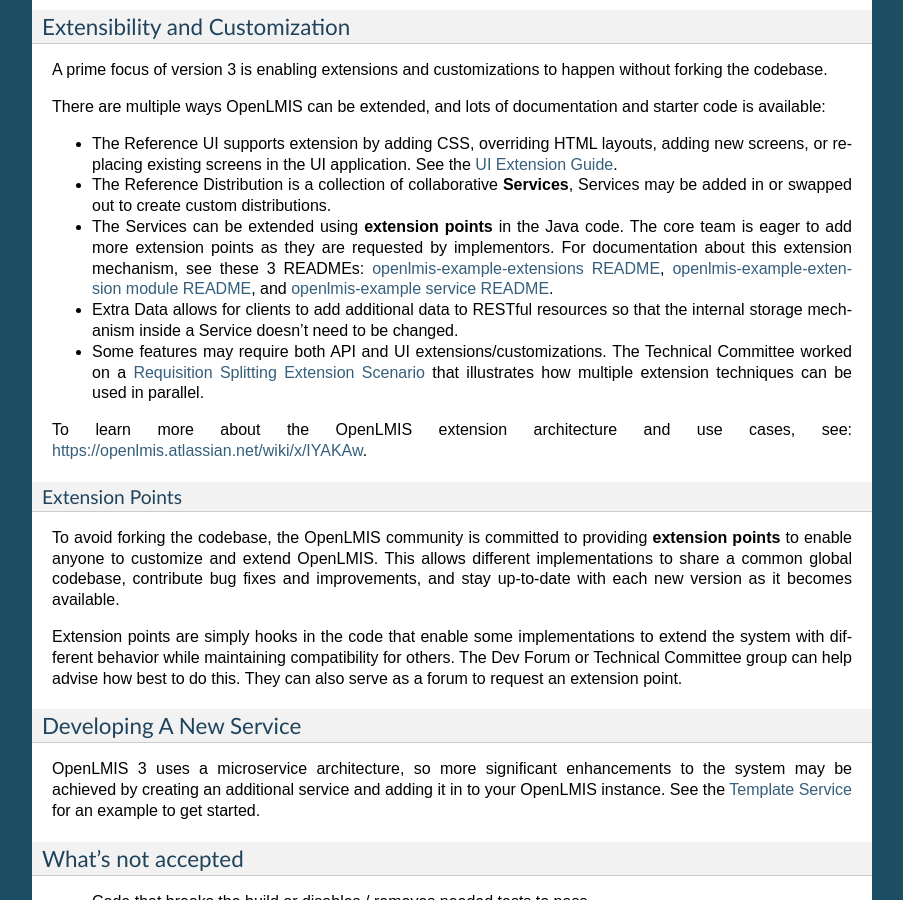
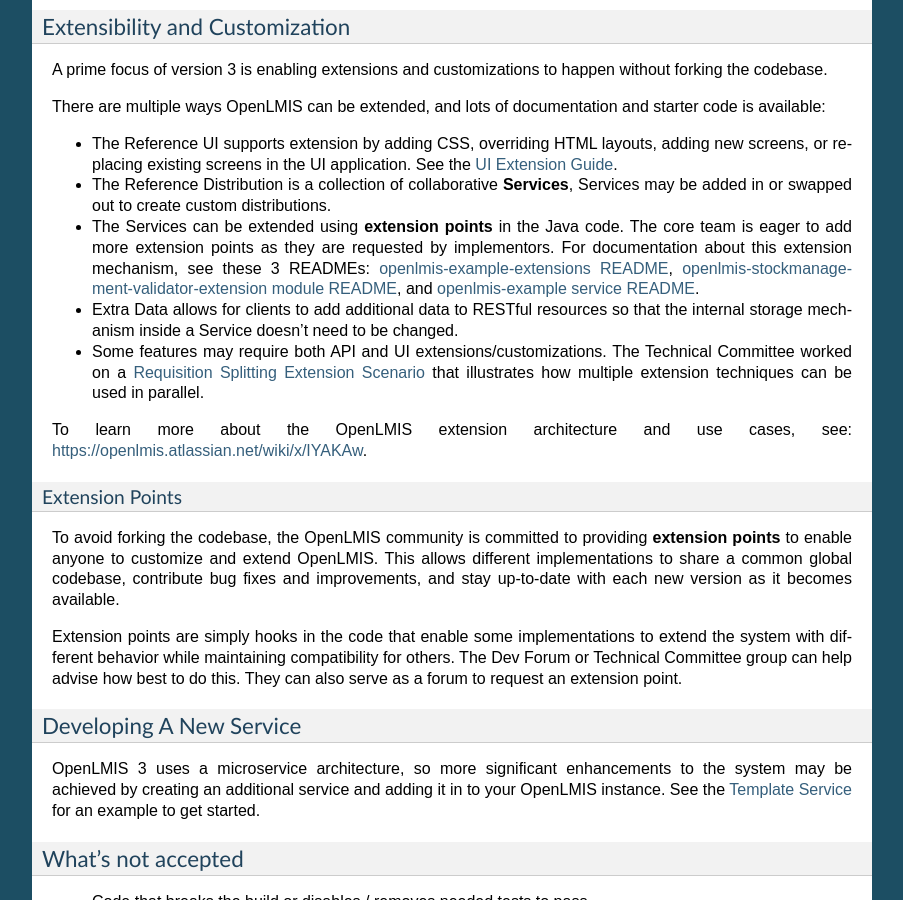
Before and after one commit to OpenLMIS/openlmis-ref-distro, a Sphinx documentation site: the page built from docs/source/contribute/contributionGuide.md, in a window 1280 px wide and 900 px high, scrolled down 3582 px. Shown: the whole window, without its empty margins (198-1101 px from the left). Built offline with Sphinx 7.4.7, drawn with Linux system fonts in a browser that asks for light colours; pages that are not in the unit, such as notebooks, are missing from menus.

Commit message:
Update contributionGuide.md

```diff
--- a/docs/source/contribute/contributionGuide.md
+++ b/docs/source/contribute/contributionGuide.md
@@ -148,7 +148,7 @@
  or swapped out to create custom distributions.
 * The Services can be extended using **extension points** in the Java code. The core team is eager to add more
 extension points as they are requested by implementors. For documentation about this extension mechanism, see
-these 3 READMEs: [openlmis-example-extensions README](https://github.com/OpenLMIS/openlmis-example-extensions/blob/master/README.md), [openlmis-example-extension module README](https://github.com/OpenLMIS/openlmis-example-extension/blob/master/README.md), and [openlmis-example service README](https://github.com/OpenLMIS/openlmis-example/blob/master/README.md#extension-points-and-extension-modules).
+these 3 READMEs: [openlmis-example-extensions README](https://github.com/OpenLMIS/openlmis-example-extensions/blob/master/README.md), [openlmis-stockmanagement-validator-extension module README](https://github.com/OpenLMIS/openlmis-stockmanagement-validator-extension/blob/master/README.md), and [openlmis-example service README](https://github.com/OpenLMIS/openlmis-example/blob/master/README.md#extension-points-and-extension-modules).
 * Extra Data allows for clients to add additional data to RESTful resources so that the internal
 storage mechanism inside a Service doesn't need to be changed.
 * Some features may require both API and UI extensions/customizations. The Technical Committee worked on a [Requisition Splitting Extension Scenario](https://openlmis.atlassian.net/wiki/display/OP/Requisition+Splitting+-+Extension+Scenario+Analysis)
```
